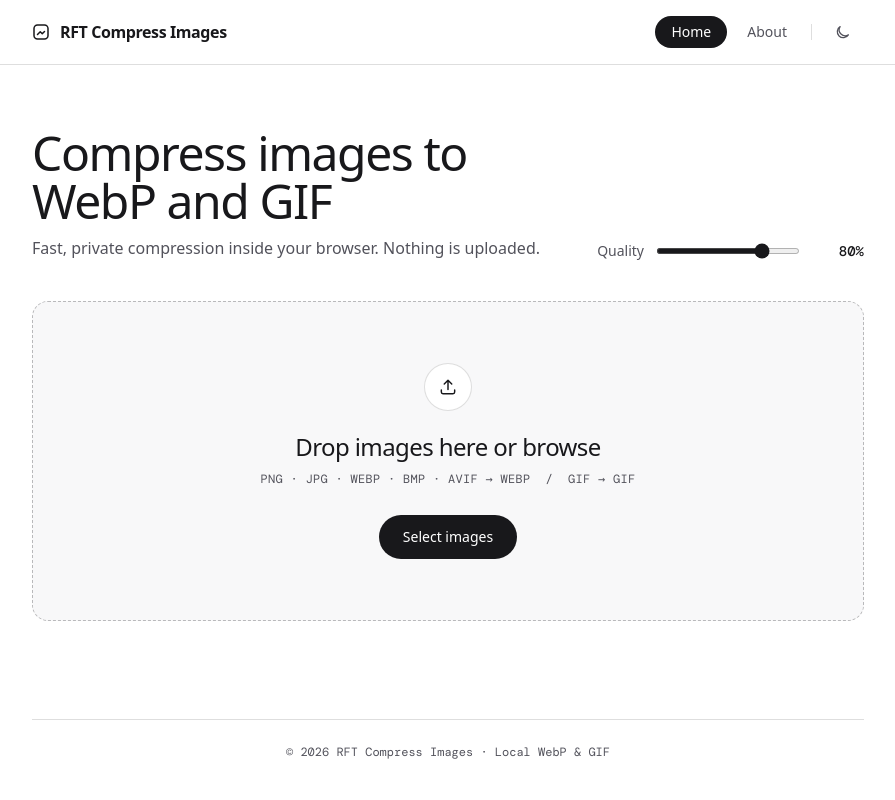
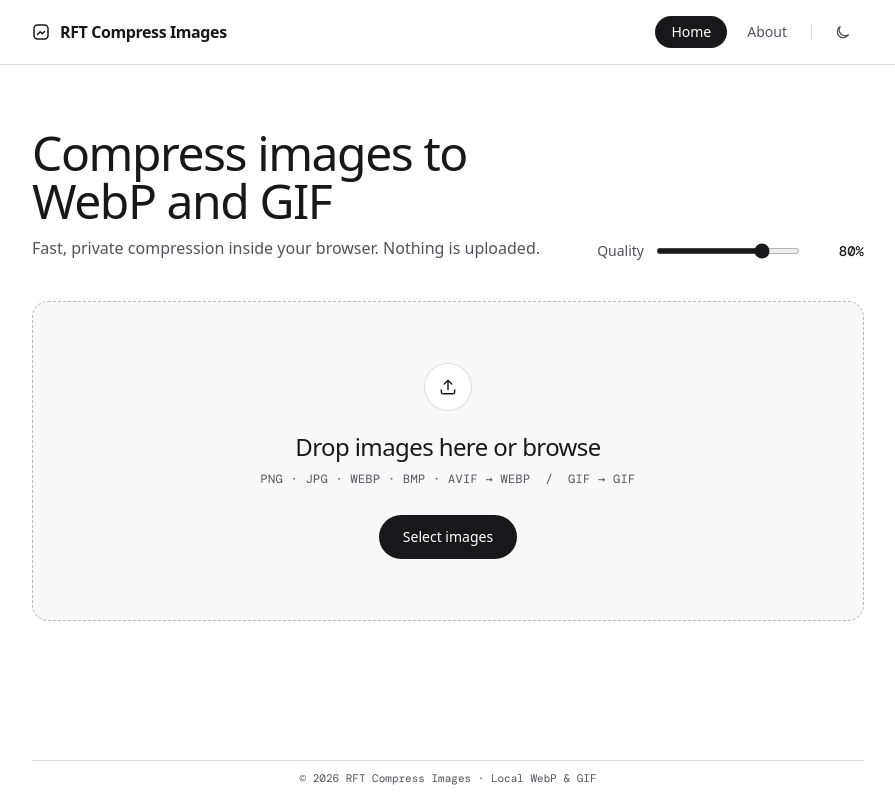
Before and after one commit to rudyfebrianthomas/rft-compress, a React (Vite) app: page / in a window 1280 px wide. Shown: the whole page, without its empty margins (192-1087 px from the left). Built offline with nearby package versions, Linux system fonts and the light colour scheme.

Commit message:
style: reduce footer vertical height

```diff
--- a/src/App.jsx
+++ b/src/App.jsx
@@ -219,9 +219,9 @@ function App() {
             )}
           </main>
 
-          <footer className="mx-auto w-full max-w-4xl px-6 pb-10 pt-2 text-center sm:px-8">
-            <div className="border-t border-border pt-6">
-              <p className="font-mono text-xs text-muted">
+          <footer className="mx-auto w-full max-w-4xl px-6 pb-4 text-center sm:px-8">
+            <div className="border-t border-border pt-3">
+              <p className="font-mono text-[11px] leading-none text-muted">
                 © {CURRENT_YEAR} RFT Compress Images · Local WebP &amp; GIF
               </p>
             </div>
```
